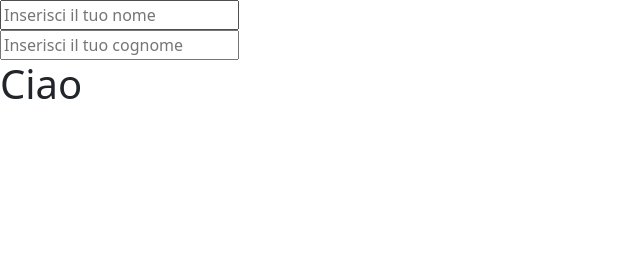
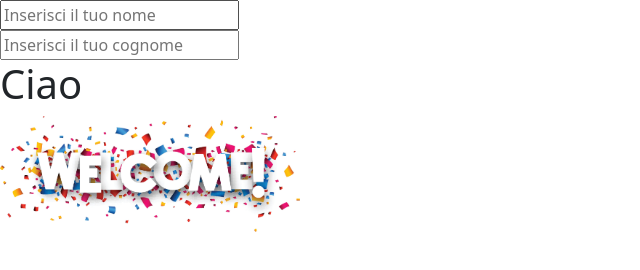
Before and after one commit to AlexTaglia/vue-hello, a plain HTML site: page index.html in a window 1280 px wide. Shown: the whole page, without its empty margins (0-640 px from the left). Drawn offline with nearby package versions, Linux system fonts and the light colour scheme.

Commit message:
aggiunta immagine da data

```diff
--- a/css/style.css
+++ b/css/style.css
@@ -0,0 +1,3 @@
+img{
+    width: 300px;
+}
--- a/index.html
+++ b/index.html
@@ -15,6 +15,8 @@
         <input v-model="name" placeholder="Inserisci il tuo nome"> <br>
         <input v-model="surname" placeholder="Inserisci il tuo cognome">
         <h1>Ciao {{ name }} {{ surname }}</h1>
+
+        <img :src="contensSrc" alt="Immagine">
     </div>
 
     <script src="./js/script.js"></script>
--- a/js/script.js
+++ b/js/script.js
@@ -9,6 +9,7 @@ const app = new Vue(
         data:{
             name:'',
             surname:'',
+            contensSrc:'./img/Welcome.jpeg',
         },
 
     }
```
Also changed, not shown: img/Welcome.jpeg (added).
